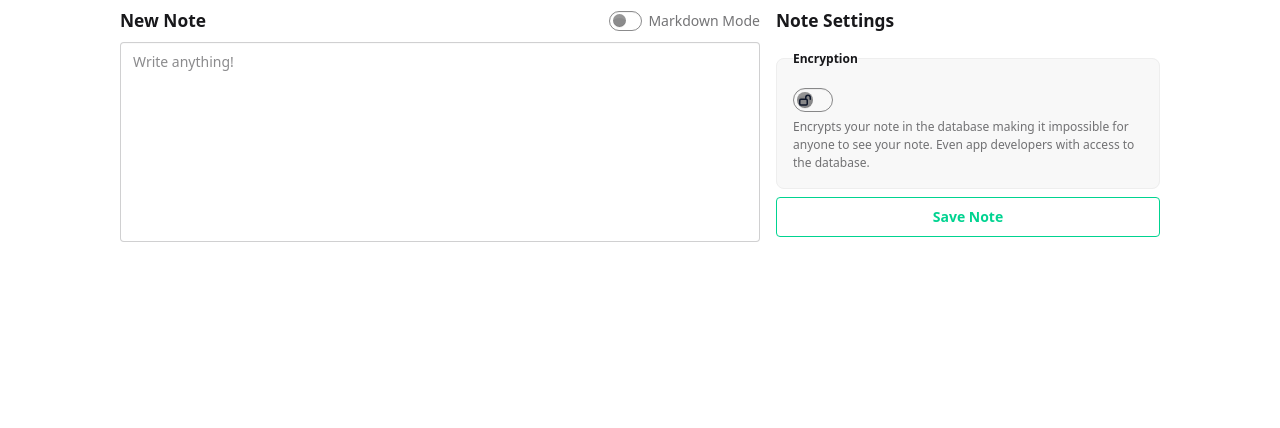
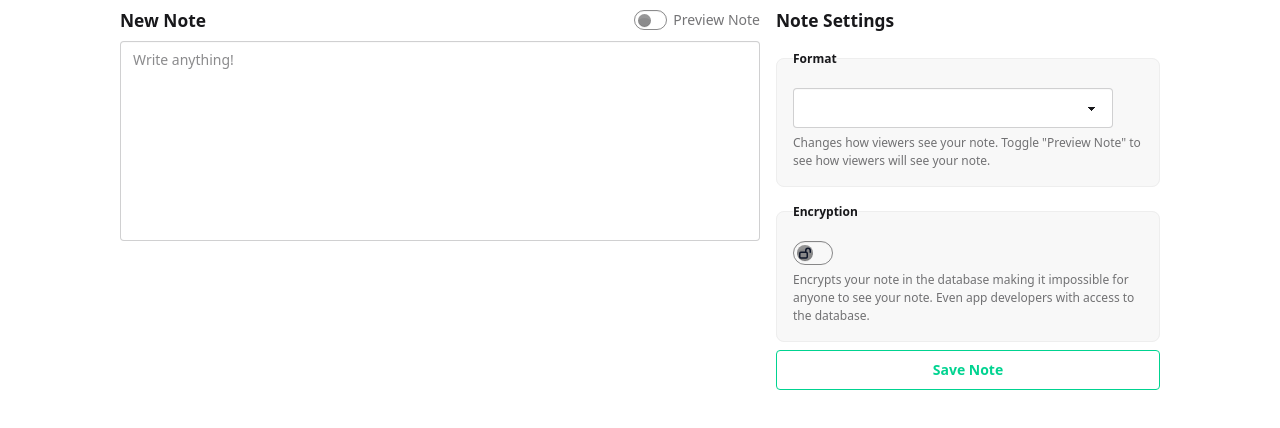
Before and after one commit to aaneeley/quicknote, a SvelteKit app: page / in a window 1280 px wide. Shown: the top 428 px of the page. Built offline with nearby package versions, Linux system fonts and the light colour scheme; no server answers.

Commit message:
save language alongside note data

```diff
--- a/package.json
+++ b/package.json
@@ -37,6 +37,7 @@
 		"@neondatabase/serverless": "^0.10.4",
 		"@types/node": "^22.14.1",
 		"daisyui": "^5.0.25",
-		"drizzle-orm": "^0.40.0"
+		"drizzle-orm": "^0.40.0",
+		"svelte-highlight": "^7.8.3"
 	}
 }
--- a/src/lib/server/db/schema.ts
+++ b/src/lib/server/db/schema.ts
@@ -3,8 +3,8 @@ import { boolean, pgTable, serial, text } from 'drizzle-orm/pg-core';
 export const notes = pgTable('notes', {
     id: serial('id').primaryKey(),
     content: text('content').notNull(),
-    markdown: boolean('markdown').notNull().default(false),
     encrypted: boolean('encrypted').notNull().default(false),
     salt: text('salt'), // base64 encoded salt
-    iv: text('iv') // base64 encoded IV
+    iv: text('iv'), // base64 encoded IV
+    language: text('language').notNull().default('plaintext'),
 });
--- a/src/lib/utils.ts
+++ b/src/lib/utils.ts
@@ -1,3 +1,6 @@
+import * as languages from 'svelte-highlight/languages';
+import type { LanguageType } from 'svelte-highlight/languages';
+
 export async function decryptAesGcm(ciphertextB64: string, ivB64: string, saltB64: string, password: string): Promise<string> {
     const b64ToBytes = (b64: string) =>
         Uint8Array.from(atob(b64), (c) => c.charCodeAt(0));
@@ -117,3 +120,17 @@ export async function encryptAesGcm(plaintext: string, password: string): Promis
         saltB64: bytesToB64(salt),
     };
 }
+
+
+const languageMap: Record<string, LanguageType<string>> = Object.entries(languages).reduce(
+    (acc, [key, value]) => ({
+        ...acc,
+        [value.name]: value
+    }),
+    {}
+);
+
+// Usage
+export function getLanguageByString(lang: string): LanguageType<string> {
+    return languageMap[lang] || languages.plaintext;
+}
--- a/src/routes/+page.server.ts
+++ b/src/routes/+page.server.ts
@@ -12,6 +12,7 @@ export const actions = {
         const content = data.get("content")
         const encrypted = data.get("encrypted")
         const password = data.get("password")
+        const language = data.get("language")
 
         if (encrypted && (!password || password === "")) {
             return fail(400, { password, password_missing: true })
@@ -30,11 +31,13 @@ export const actions = {
                 content: ciphertextB64,
                 iv: ivB64,
                 salt: saltB64,
-                encrypted: true
+                encrypted: true,
+                language: language?.toString()
             }
         } else {
             newNote = {
-                content: content.toString()
+                content: content.toString(),
+                language: language?.toString()
             }
         }
 
--- a/src/routes/+page.svelte
+++ b/src/routes/+page.svelte
@@ -4,6 +4,23 @@
 	let { form }: PageProps = $props();
 	import { applyAction, enhance } from '$app/forms';
 	import { LockClosed, LockOpen, Warning } from '$lib/icons';
+	import Highlight, { LineNumbers } from 'svelte-highlight';
+	import 'svelte-highlight/styles/github-dark.css';
+	import {
+		go,
+		java,
+		javascript,
+		json,
+		markdown,
+		plaintext,
+		python,
+		rust,
+		yaml,
+		type LanguageType
+	} from 'svelte-highlight/languages';
+	import { getLanguageByString } from '$lib/utils';
+
+	let language: string = $state('plaintext');
 
 	let isLoading = $state(false);
 
@@ -11,7 +28,7 @@
 
 	let content = $state('');
 	let encrypted = $state(false);
-	let markdownView = $state(false);
+	let previewMode = $state(false);
 
 	let title = $derived(content.split('\n')[0].substring(0, MAX_NOTE_TITLE_LEN) || 'New Note');
 	function autoResize(textarea: HTMLTextAreaElement) {
@@ -43,30 +60,56 @@
 		};
 	}}
 >
-	<div class="w-full space-y-2">
+	<div class="w-full space-y-2 text-sm">
 		<div class="flex w-full flex-col justify-between sm:flex-row sm:items-center">
 			<h2 class="w-full">{title}</h2>
 			<label class="fieldset-label text-left text-sm text-nowrap">
-				<input type="checkbox" bind:checked={markdownView} class="toggle toggle-sm" />
-				Markdown Mode
+				<input type="checkbox" bind:checked={previewMode} class="toggle toggle-sm" />
+				Preview Note
 			</label>
 		</div>
-		{#if !markdownView}
 		<textarea
 			class="textarea min-h-50 w-full resize-none overflow-x-scroll overflow-y-hidden text-nowrap"
 			name="content"
 			placeholder="Write anything!"
 			bind:value={content}
 			use:autoResize
+			hidden={previewMode}
 		></textarea>
-		{:else}
-			<div class="textarea bg-base-200 min-h-50 w-full resize-none overflow-hidden">
-				{content}
-			</div>
+		{#if previewMode}
+			<Highlight
+				class="rounded-field"
+				language={getLanguageByString(language)}
+				code={content}
+				let:highlighted
+			>
+				<LineNumbers {highlighted} />
+			</Highlight>
 		{/if}
 	</div>
 	<div class="flex flex-col space-y-2">
 		<h2 class="w-full">Note Settings</h2>
+		<fieldset
+			class="fieldset bg-base-200 border-base-300 rounded-box w-full border p-4 sm:w-sm sm:min-w-86"
+		>
+			<legend class="fieldset-legend">Format</legend>
+			<select class="select" name="language" bind:value={language}>
+				<option value={plaintext.name} selected>Plain Text</option>
+				<option value={json.name}>JSON</option>
+				<option value={yaml.name}>YAML</option>
+				<option value={markdown.name}>Markdown</option>
+				<option value={python.name}>Python</option>
+				<option value={javascript.name}>JavaScript</option>
+				<option value={rust.name}>Rust</option>
+				<option value={go.name}>Go</option>
+				<option value={java.name}>Java</option>
+			</select>
+
+			<p class="fieldset-label">
+				Changes how viewers see your note. Toggle "Preview Note" to see how viewers will see your
+				note.
+			</p>
+		</fieldset>
 		<fieldset
 			class="fieldset bg-base-200 border-base-300 rounded-box w-full border p-4 sm:w-sm sm:min-w-86"
 		>
--- a/src/routes/[slug]/+page.server.ts
+++ b/src/routes/[slug]/+page.server.ts
@@ -10,7 +10,7 @@ export const load: PageServerLoad = async ({ params }) => {
     const result = await db.select({
         content: notes.content,
         encrypted: notes.encrypted,
-        markdown: notes.markdown,
+        language: notes.language,
         salt: notes.salt,
         iv: notes.iv
     }).from(notes).where(eq(notes.id, noteIndex))
--- a/src/routes/[slug]/+page.svelte
+++ b/src/routes/[slug]/+page.svelte
@@ -11,8 +11,11 @@
 	import { applyAction, enhance } from '$app/forms';
 	import { page } from '$app/state';
 	import { LockClosed, LockOpen, Warning } from '$lib/icons';
-	import { decryptAesGcm } from '$lib/utils';
+	import { decryptAesGcm, getLanguageByString } from '$lib/utils';
 	import { goto } from '$app/navigation';
+	import { LineNumbers, Highlight } from 'svelte-highlight';
+	import { type LanguageType } from 'svelte-highlight/languages';
+	import 'svelte-highlight/styles/github-dark.css';
 
 	let password = $state('');
 	let isLoading = $state(false);
@@ -50,9 +53,14 @@
 	<div class="w-full space-y-2">
 		<h2 class="w-full">{title}</h2>
 		{#if decryptedContent}
-			<div class="textarea bg-base-200 min-h-50 w-full resize-none overflow-hidden">
-				{decryptedContent}
-			</div>
+			<Highlight
+				class="rounded-field"
+				language={getLanguageByString(data.language)}
+				code={decryptedContent}
+				let:highlighted
+			>
+				<LineNumbers {highlighted} />
+			</Highlight>
 		{:else}
 			<div
 				class="fieldset bg-base-200 border-base-300 rounded-box flex flex-col items-center space-y-2 border px-4 py-12"
```
Also changed, not shown: 1 other file (tests, documents, lock files or other folders). Lines whose indentation alone changed are shown as unchanged.
